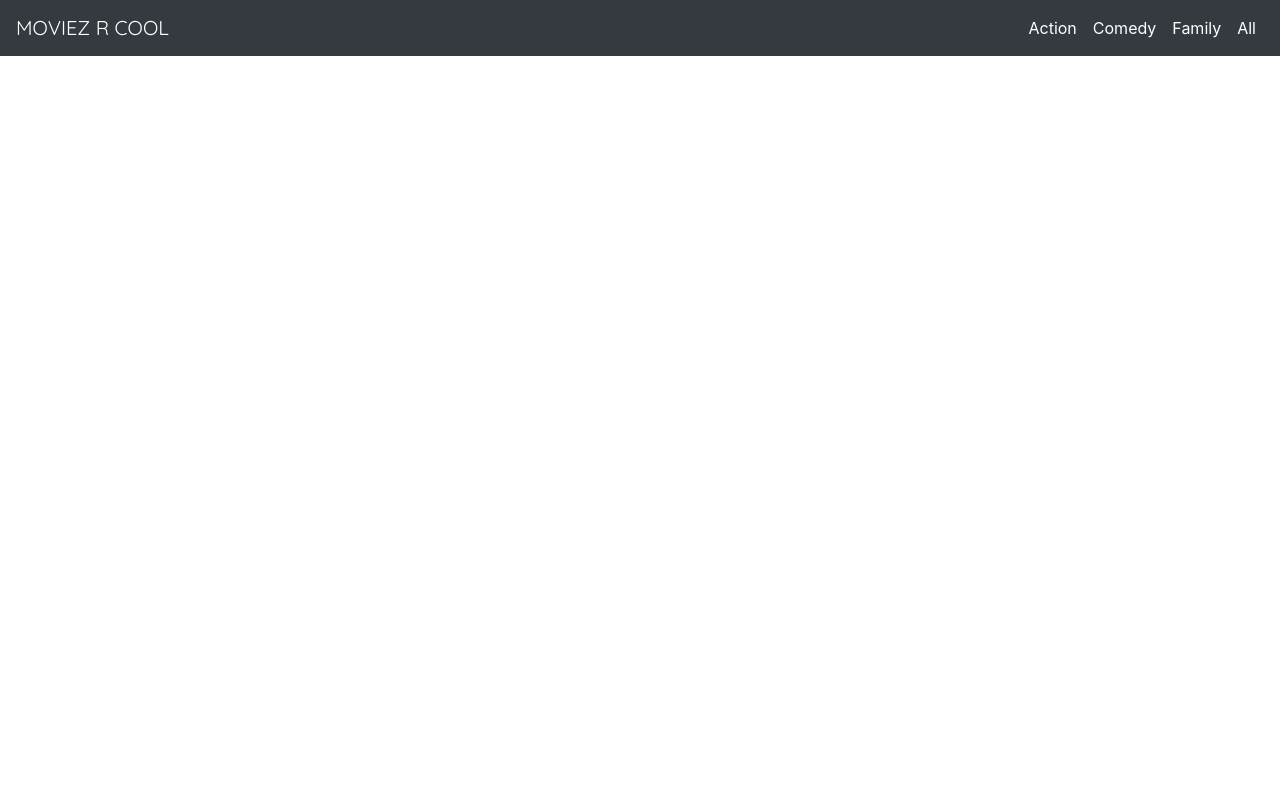
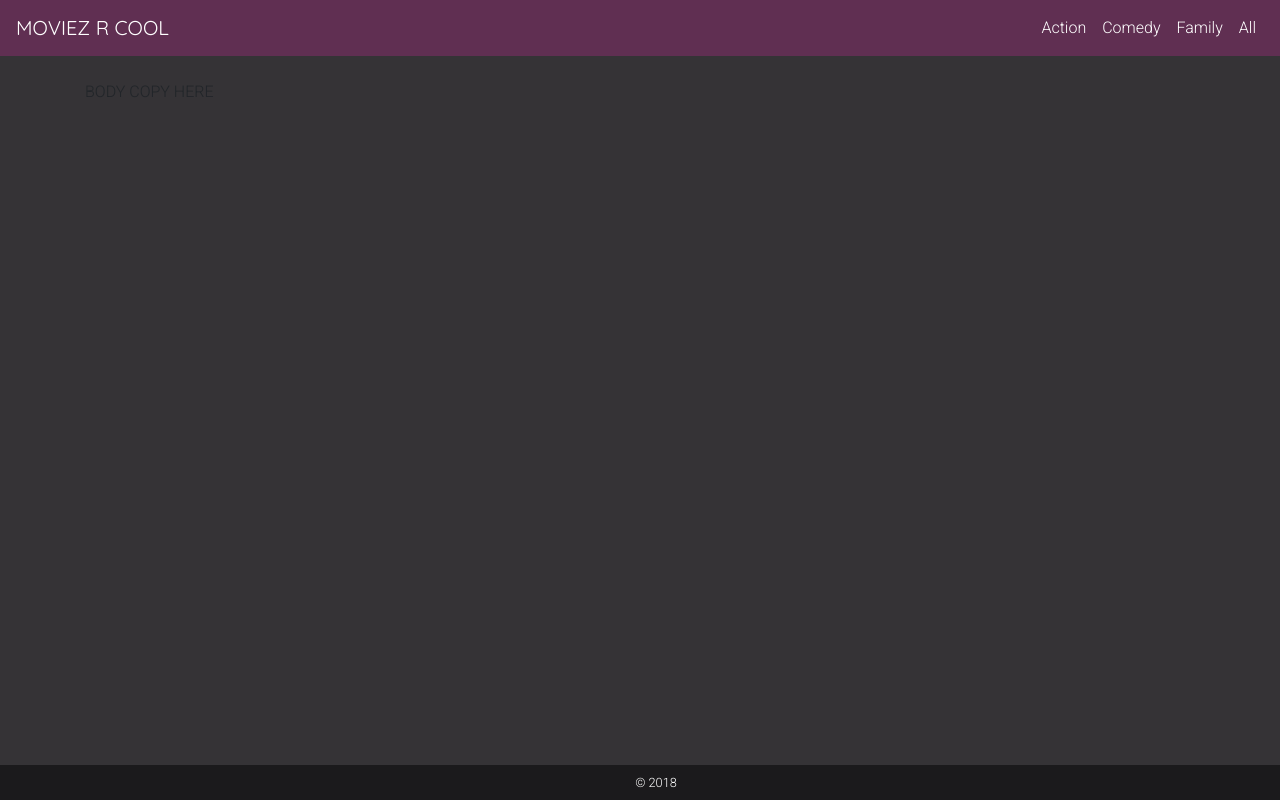
Before and after one commit to lyndsayfearnall/fearnall_lyndsay_CMS, a PHP site: page / in a window 1280 px wide. Run offline with PHP 8.4, Linux system fonts and the light colour scheme; some libraries are stand-ins or nearby versions.

Commit message:
footer + body styling

```diff
--- /dev/null
+++ b/includes/mainBody.php
@@ -0,0 +1,5 @@
+<div class="container">
+  <div class = "row">
+    <p class="col">BODY COPY HERE</p>
+  </div>
+</div>
--- /dev/null
+++ b/includes/mainFooter.php
@@ -0,0 +1,7 @@
+<footer class="navbar" id="mainFooter">
+  <div class="row">
+    <div class="col-12">
+      <p class="text-center" id="cp"> &copy <?php echo date('Y');?></p>
+    </div>
+  </div>
+</footer>
--- a/includes/mainNav.php
+++ b/includes/mainNav.php
@@ -1,4 +1,4 @@
-<nav class="navbar bg-dark navbar-expand-lg mb-4" id="mainNav">
+<nav class="navbar navbar-expand-lg mb-4" id="mainNav">
   <a class="navbar-brand" href="index.php">Moviez R Cool</a>
   <button class="navbar-toggler" type="button" data-toggle="collapse" data-target="#navbarSupportedContent" aria-controls="navbarSupportedContent" aria-expanded="false" aria-label="Toggle navigation">
     <span class="navbar-toggler-icon"><i class="material-icons" id="hamburger">menu</i></span>
--- a/index.php
+++ b/index.php
@@ -12,12 +12,11 @@
 <body>
   <?php
     include('includes/mainNav.php');
+
+    include('includes/mainBody.php');
+
+    include('includes/mainFooter.php');
   ?>
-
-  <div class="container">
-
-  </div>
-
   <script src="https://code.jquery.com/jquery-3.2.1.slim.min.js" integrity="sha384-KJ3o2DKtIkvYIK3UENzmM7KCkRr/rE9/Qpg6aAZGJwFDMVNA/GpGFF93hXpG5KkN" crossorigin="anonymous"></script>
   <script src="https://cdnjs.cloudflare.com/ajax/libs/popper.js/1.12.9/umd/popper.min.js" integrity="sha384-ApNbgh9B+Y1QKtv3Rn7W3mgPxhU9K/ScQsAP7hUibX39j7fakFPskvXusvfa0b4Q" crossorigin="anonymous"></script>
   <script src="https://maxcdn.bootstrapcdn.com/bootstrap/4.0.0/js/bootstrap.min.js" integrity="sha384-JZR6Spejh4U02d8jOt6vLEHfe/JQGiRRSQQxSfFWpi1MquVdAyjUar5+76PVCmYl" crossorigin="anonymous"></script>
--- a/public/css/main.css
+++ b/public/css/main.css
@@ -1,2 +1,2 @@
-@import url("https://fonts.googleapis.com/css?family=Quicksand|Roboto:300");h1,h2,h3,h4,h5,h6{font-family:"Quicksand",Arial,sans-serif}#mainNav a{color:white;-webkit-transition:color 0.3s ease-out;-moz-transition:color 0.3s ease-out;-ms-transition:color 0.3s ease-out;-moz-transition:color 0.3s ease-out;transition:color 0.3s ease-out}#mainNav a:hover{color:#c992b9}#mainNav .navbar-brand{margin-bottom:0px;text-transform:uppercase;font-family:"Quicksand",Arial,sans-serif}#mainNav #hamburger{color:white}
+@import url("https://fonts.googleapis.com/css?family=Quicksand|Roboto:300");h1,h2,h3,h4,h5,h6{font-family:"Quicksand",Arial,sans-serif}#mainNav{background-color:#602F52}#mainNav a{color:white;font-family:"Roboto",Arial,sans-serif;-webkit-transition:color 0.3s ease-out;-moz-transition:color 0.3s ease-out;-ms-transition:color 0.3s ease-out;-moz-transition:color 0.3s ease-out;transition:color 0.3s ease-out}#mainNav a:hover{color:#c992b9}#mainNav .navbar-brand{margin-bottom:0px;text-transform:uppercase;font-family:"Quicksand",Arial,sans-serif}#mainNav #hamburger{color:white}#mainFooter{background-color:#1b1a1c;color:white;margin:0 auto;position:absolute;bottom:0;left:0;width:100%}#cp{width:100vw;margin-bottom:0px;font-size:.8em}body{height:100%;background-color:#353336}h1,h2,h3,h4,h5,h6{font-family:"Quicksand",Arial,sans-serif}p{font-family:"Roboto",Arial,sans-serif}
 /*# sourceMappingURL=main.css.map */
--- a/sass/base/_colours.scss
+++ b/sass/base/_colours.scss
@@ -11,3 +11,5 @@ $charcoal: #353336;
 $light-blue: lighten($blue, 50%);
 
 $light-purple: lighten($purple, 40%);
+
+$dark-charcoal: darken($charcoal, 10%);
--- /dev/null
+++ b/sass/components/_all.scss
@@ -0,0 +1,12 @@
+body{
+  height: 100%;
+  background-color: $charcoal;
+}
+
+h1, h2, h3, h4, h5, h6{
+  font-family: $qs;
+}
+
+p{
+  font-family: $robot;
+}
--- a/sass/components/_components.scss
+++ b/sass/components/_components.scss
@@ -1 +1,7 @@
 @import './mainNav';
+
+@import './mainFooter';
+
+@import './all';
+
+@import './mainBody';
--- /dev/null
+++ b/sass/components/_mainFooter.scss
@@ -0,0 +1,15 @@
+#mainFooter{
+  background-color: $dark-charcoal;
+  color: white;
+  margin: 0 auto;
+  position: absolute;
+  bottom: 0;
+  left: 0;
+  width: 100%;
+}
+
+#cp{
+  width: 100vw;
+  margin-bottom: 0px;
+  font-size: .8em;
+}
--- a/sass/components/_mainNav.scss
+++ b/sass/components/_mainNav.scss
@@ -1,10 +1,12 @@
 #mainNav{
+  background-color: $purple;
   a{
-  color: white;
-  @include transition(color .3s ease-out);
-  &:hover{
-    color: $light-purple;
-    }
+    color: white;
+    font-family: $robot;
+    @include transition(color .3s ease-out);
+    &:hover{
+      color: $light-purple;
+      }
   }
 
   .navbar-brand{
```
Also changed, not shown: sass/components/_mainBody.scss (added), 1 other file.
